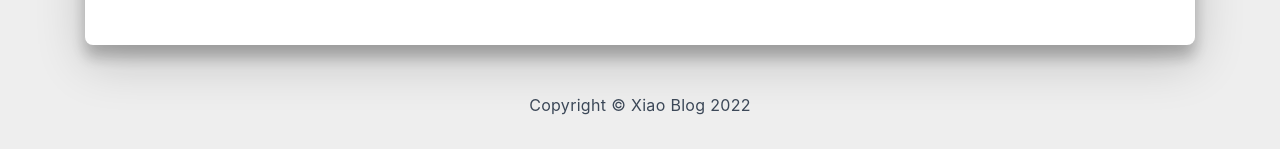
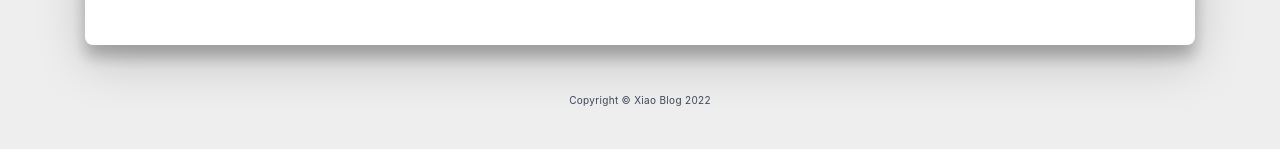
Before and after one commit to syoho/syoho.github.io, a plain HTML site: page index.html in a window 1280 px wide. Shown: the part 1203-1352 px from the top of the page. Drawn offline with nearby package versions, Linux system fonts and the light colour scheme; some packages are replaced by stand-ins of ours; a script that the page names is missing; a small style sheet from the web is missing.

Commit message:
Site updated: 2022-08-31 00:15:16

```diff
--- a/index.html
+++ b/index.html
@@ -328,7 +328,7 @@
     <div class="footer-inner">
 
     <div class="footer-content">
-      <p>Copyright © Xiao Blog 2022</p>
+      <p style="font-size:10px">Copyright © Xiao Blog 2022</p>
     </div>
 
 
```
Also changed, not shown: 2022/08/29/hello-world/index.html (+1 -1 lines), 2022/08/30/Test/index.html (+1 -1 lines), 404.html (+1 -1 lines), about/index.html (+1 -1 lines), archives/2022/08/index.html (+1 -1 lines), archives/2022/index.html (+1 -1 lines), archives/index.html (+1 -1 lines), categories/Weekly/index.html (+1 -1 lines), categories/index.html (+1 -1 lines), links/index.html (+1 -1 lines), tags/index.html (+1 -1 lines).
